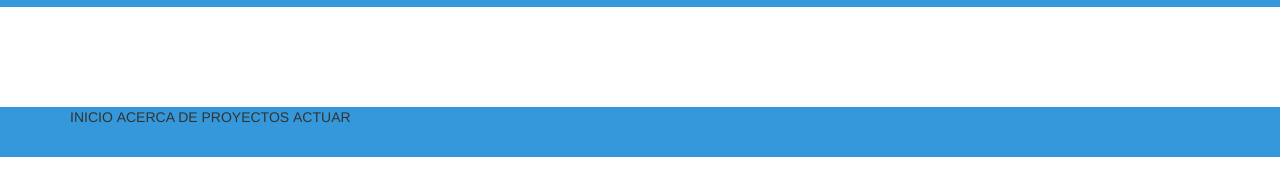
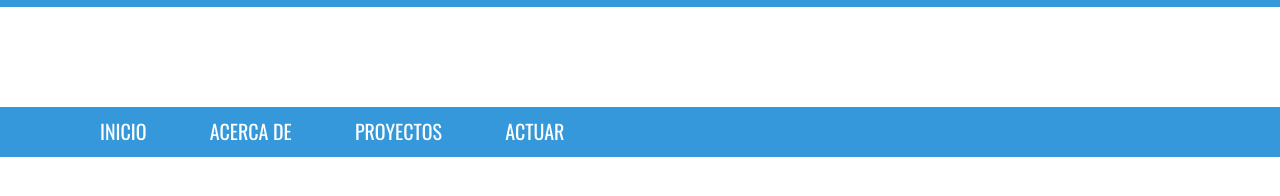
Before and after one commit to andres-root/citywatch, a plain HTML site: page index.html in a window 1280 px wide. Drawn offline with nearby package versions, Linux system fonts and the light colour scheme.

Commit message:
trabajando...

```diff
--- a/css/styles.css
+++ b/css/styles.css
@@ -1,3 +1,8 @@
+
+a, a:active, a:hover, a:target, a:visited, a:focus {
+	color: #fff;
+	text-decoration: none;
+}
 
 .top-line {
 	background-color: #3498db;
@@ -13,11 +18,32 @@ nav.top-menu {
 	height: 5rem;
 }
 
-nav ul {
+nav.top-menu .container {
+	height: 100%;
+}
+
+nav.top-menu ul {
+	font-family: 'Oswald', sans-serif;
+	height: 100%;
 	list-style: none;
+	margin: 0;
 	padding: 0;
 }
 
-nav li {
+nav.top-menu li {
 	display: inline-block;
+	height: 100%;
 }
+
+nav.top-menu li > a {
+	color: #fff;
+	display: block;
+	font-size: 2rem;
+	height: 100%;
+	padding: 1rem 3rem 1rem 3rem;
+	width: auto;
+}
+
+nav.top-menu li > a:hover {
+	background-color: #2980b9;
+}
--- a/index.html
+++ b/index.html
@@ -1,10 +1,10 @@
 <!DOCTYPE html>
-<html >
+<html>
   <head>
-    <meta charset="UTF-8">
-
-    <link rel="stylesheet" href="https://maxcdn.bootstrapcdn.com/bootstrap/3.3.6/css/bootstrap.min.css">
-    <link rel="stylesheet" href="css/styles.css">
+    <meta charset="utf-8">
+    <link href="https://maxcdn.bootstrapcdn.com/bootstrap/3.3.6/css/bootstrap.min.css" rel='stylesheet' type='text/css'>
+    <link href='https://fonts.googleapis.com/css?family=Oswald' rel='stylesheet' type='text/css'>
+    <link href="css/styles.css" rel='stylesheet' type='text/css'>
   </head>
   <body>
   	<div class="wrapper">
@@ -17,10 +17,18 @@
       <nav class="top-menu">
         <div class="container">
           <ul>
-            <li>INICIO</li>
-            <li>ACERCA DE</li>
-            <li>PROYECTOS</li>
-            <li>ACTUAR</li>
+            <li>
+              <a href="#">INICIO</a>
+            </li>
+            <li>
+              <a href="#">ACERCA DE</a>
+            </li>
+            <li>
+              <a href="#">PROYECTOS</a>
+            </li>
+            <li>
+              <a href="#">ACTUAR</a>
+            </li>
           </ul>
         </div>
       </nav>
```
